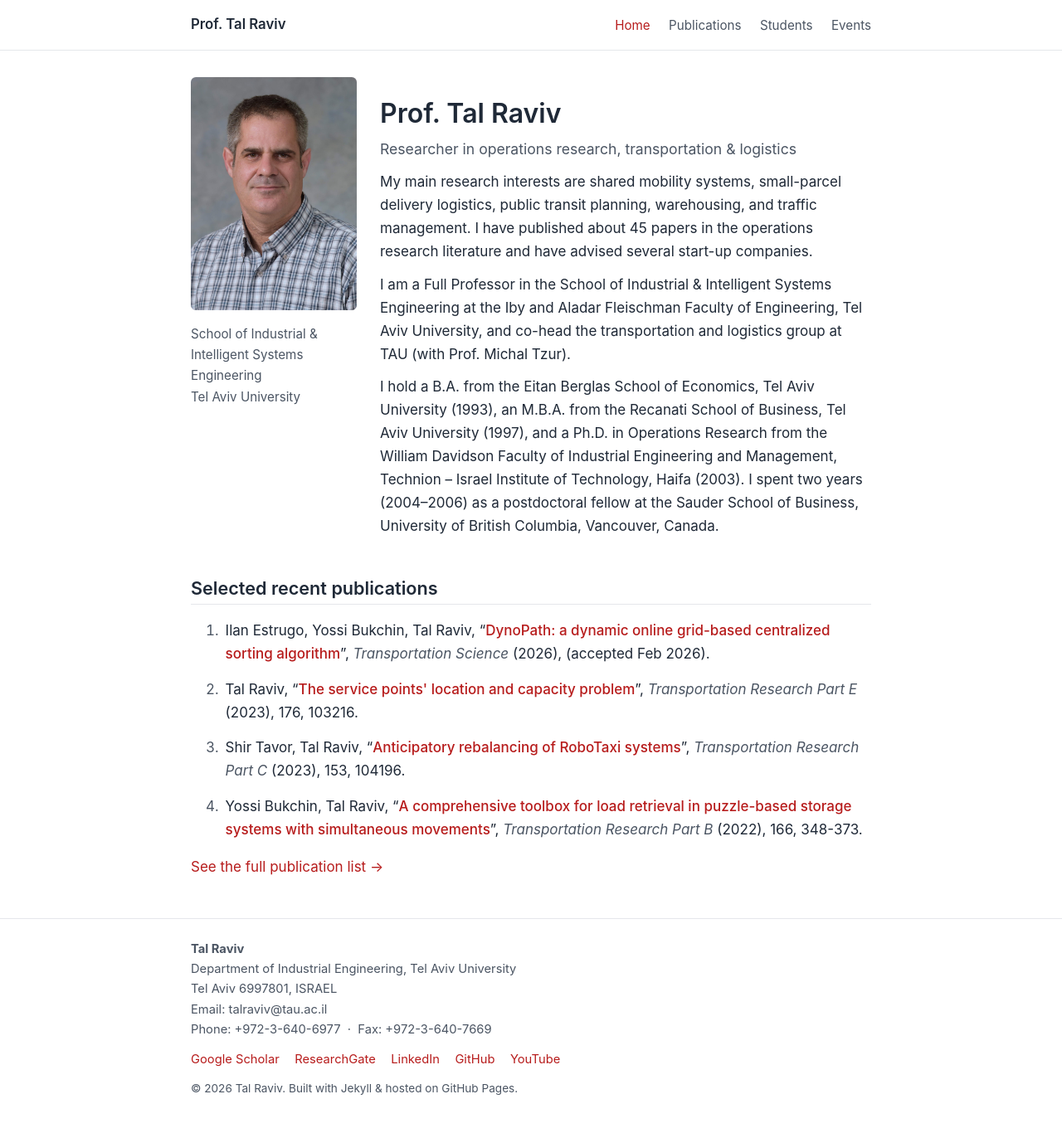
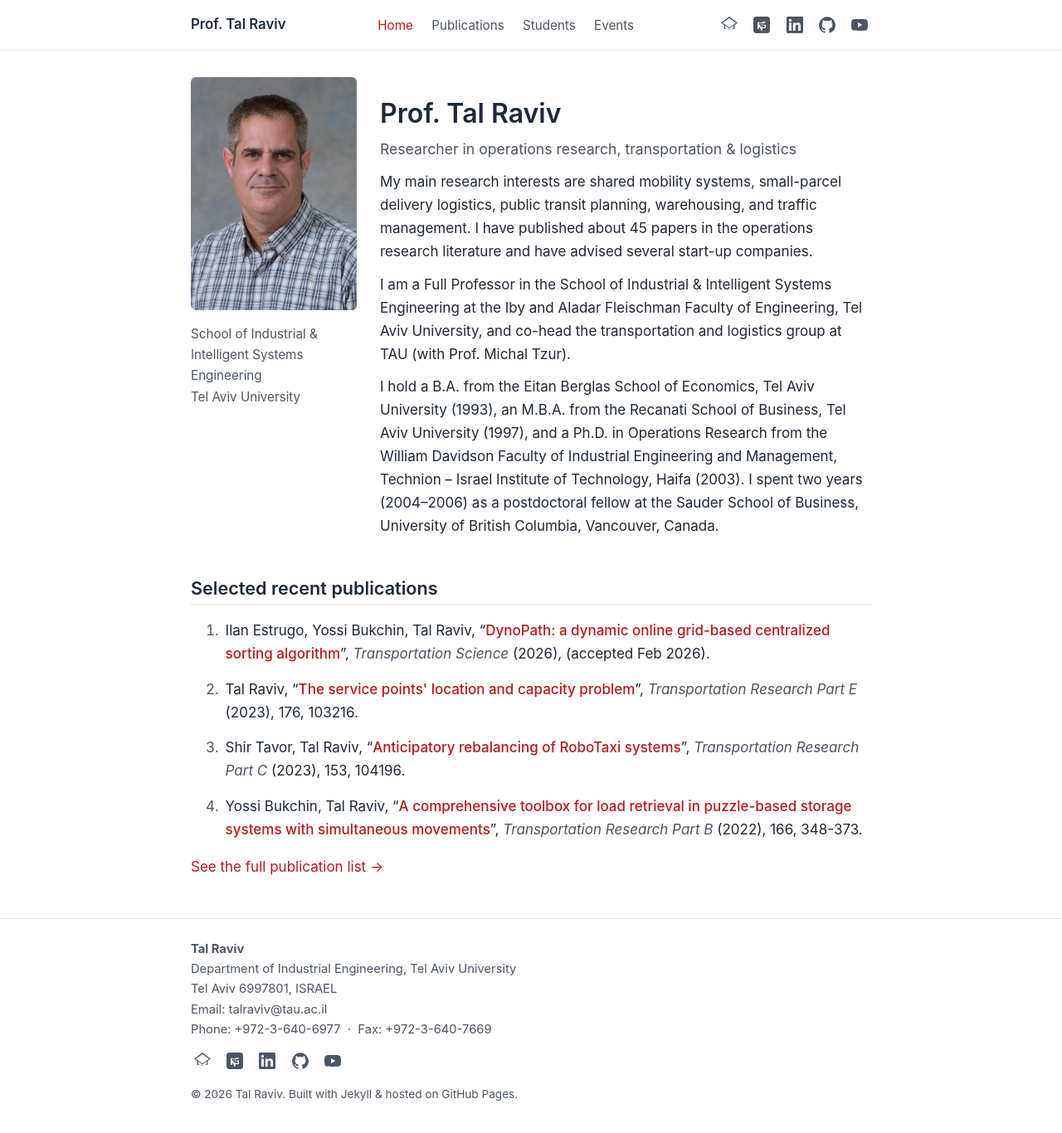
Before and after one commit to tal69/tal69.github.io, a Jekyll site: the page built from index.md, in a window 1280 px wide and 1371 px high. Shown: the top 1366 px of the window at 83% size. Built offline with Jekyll 4.4.1, drawn with Linux system fonts in a browser that asks for light colours.

Commit message:
restore social icons in header

```diff
--- /dev/null
+++ b/_includes/social-icons.html
@@ -0,0 +1,22 @@
+{%- comment -%}
+  Inline-SVG social icons used in the site header and footer.
+  Sources: hand-traced from each brand's public mark, kept minimal so the file
+  stays small. Swap any href in _config.yml's `social:` block.
+{%- endcomment -%}
+<div class="social-icons">
+  <a href="{{ site.social.scholar }}" title="Google Scholar" aria-label="Google Scholar" rel="noopener" target="_blank">
+    <svg viewBox="0 0 24 24" aria-hidden="true"><path d="M12 0L0 9l4.5 3.4V18h15v-5.6L24 9 12 0zm0 2.3L21.6 9 12 16 2.4 9 12 2.3zM6 13l6 4.5L18 13v3.2c0 1-2.7 2.3-6 2.3s-6-1.3-6-2.3V13z"/></svg>
+  </a>
+  <a href="{{ site.social.researchgate }}" title="ResearchGate" aria-label="ResearchGate" rel="noopener" target="_blank">
+    <svg viewBox="0 0 24 24" aria-hidden="true"><path d="M19.6 0H4.4A4.4 4.4 0 000 4.4v15.2A4.4 4.4 0 004.4 24h15.2a4.4 4.4 0 004.4-4.4V4.4A4.4 4.4 0 0019.6 0zM8.1 17.7H6V8.4c.7-.1 1.7-.2 2.9-.2 1.5 0 2.5.3 3.2.9.6.5 1 1.3 1 2.2 0 1.6-1.2 2.6-2.4 3v.1c1 .3 1.6 1.1 1.9 2.3.4 1.4.7 2.6.9 3H11c-.2-.3-.5-1.2-.8-2.5-.3-1.4-1-2-2.1-2.1H8.1v4.6zm0-6h.9c1.1 0 2-.5 2-1.4 0-1-.7-1.4-1.9-1.4-.5 0-.8 0-1 .1v2.7zM18 16.5c-.6.2-1.7.5-3 .5-1.5 0-2.7-.4-3.6-1.3-.8-.8-1.3-2-1.3-3.5 0-2.9 2.1-4.7 5.1-4.7 1.1 0 2 .2 2.4.5l-.4 1.6c-.5-.2-1.1-.4-2-.4-2 0-3.3 1.2-3.3 3.2 0 2 1.3 3.2 3.1 3.2.7 0 1.2-.1 1.5-.2v-2.2h-1.9v-1.5H18v4.8z"/></svg>
+  </a>
+  <a href="{{ site.social.linkedin }}" title="LinkedIn" aria-label="LinkedIn" rel="noopener" target="_blank">
+    <svg viewBox="0 0 24 24" aria-hidden="true"><path d="M20.45 20.45h-3.55v-5.57c0-1.33-.03-3.04-1.85-3.04-1.85 0-2.13 1.45-2.13 2.94v5.67H9.36V9h3.41v1.56h.05c.47-.9 1.64-1.85 3.37-1.85 3.6 0 4.27 2.37 4.27 5.46v6.28zM5.34 7.43a2.06 2.06 0 110-4.13 2.06 2.06 0 010 4.13zM7.12 20.45H3.56V9h3.56v11.45zM22.22 0H1.77C.79 0 0 .77 0 1.72v20.56C0 23.23.79 24 1.77 24h20.45c.98 0 1.78-.77 1.78-1.72V1.72C24 .77 23.2 0 22.22 0z"/></svg>
+  </a>
+  <a href="{{ site.social.github }}" title="GitHub" aria-label="GitHub" rel="noopener" target="_blank">
+    <svg viewBox="0 0 24 24" aria-hidden="true"><path d="M12 .3a12 12 0 00-3.8 23.38c.6.12.83-.26.83-.58v-2.04c-3.34.72-4.04-1.61-4.04-1.61-.55-1.4-1.34-1.77-1.34-1.77-1.08-.74.08-.73.08-.73 1.2.09 1.83 1.24 1.83 1.24 1.07 1.83 2.8 1.3 3.49 1 .1-.78.42-1.31.76-1.61-2.66-.3-5.46-1.33-5.46-5.93 0-1.31.47-2.38 1.24-3.22-.13-.3-.54-1.52.12-3.18 0 0 1-.32 3.3 1.23a11.5 11.5 0 016 0c2.28-1.55 3.29-1.23 3.29-1.23.66 1.66.24 2.88.12 3.18.77.84 1.23 1.91 1.23 3.22 0 4.61-2.81 5.62-5.48 5.92.43.37.81 1.1.81 2.22v3.29c0 .32.22.7.83.58A12 12 0 0012 .3"/></svg>
+  </a>
+  <a href="{{ site.social.youtube }}" title="YouTube" aria-label="YouTube" rel="noopener" target="_blank">
+    <svg viewBox="0 0 24 24" aria-hidden="true"><path d="M23.5 6.2a3 3 0 00-2.1-2.1C19.5 3.6 12 3.6 12 3.6s-7.5 0-9.4.5A3 3 0 00.5 6.2 31.4 31.4 0 000 12a31.4 31.4 0 00.5 5.8 3 3 0 002.1 2.1c1.9.5 9.4.5 9.4.5s7.5 0 9.4-.5a3 3 0 002.1-2.1A31.4 31.4 0 0024 12a31.4 31.4 0 00-.5-5.8zM9.6 15.6V8.4l6.3 3.6-6.3 3.6z"/></svg>
+  </a>
+</div>
--- a/_layouts/default.html
+++ b/_layouts/default.html
@@ -20,6 +20,7 @@
              class="{% if page.url == item.url %}active{% endif %}">{{ item.name }}</a>
         {% endfor %}
       </nav>
+      {% include social-icons.html %}
     </div>
   </header>
 
@@ -37,13 +38,7 @@
         Email: <a href="mailto:{{ site.author.email }}">{{ site.author.email }}</a><br>
         Phone: {{ site.author.phone }} &nbsp;·&nbsp; Fax: {{ site.author.fax }}
       </div>
-      <div class="social">
-        <a href="{{ site.social.scholar }}" rel="noopener" target="_blank">Google Scholar</a>
-        <a href="{{ site.social.researchgate }}" rel="noopener" target="_blank">ResearchGate</a>
-        <a href="{{ site.social.linkedin }}" rel="noopener" target="_blank">LinkedIn</a>
-        <a href="{{ site.social.github }}" rel="noopener" target="_blank">GitHub</a>
-        <a href="{{ site.social.youtube }}" rel="noopener" target="_blank">YouTube</a>
-      </div>
+      {% include social-icons.html %}
       <div class="copyright">&copy; {{ "now" | date: "%Y" }} {{ site.author.name }}. Built with Jekyll &amp; hosted on GitHub Pages.</div>
     </div>
   </footer>
--- a/assets/css/main.scss
+++ b/assets/css/main.scss
@@ -114,9 +114,34 @@ a:hover { text-decoration: underline; }
   color: var(--fg-muted);
 }
 .site-footer .contact a { color: var(--fg-muted); }
-.site-footer .social { margin-top: 0.75rem; }
-.site-footer .social a { margin-right: 0.9rem; }
 .site-footer .copyright { margin-top: 0.75rem; font-size: 0.85rem; }
+
+/* ---- social icons ---- */
+.social-icons {
+  display: inline-flex;
+  align-items: center;
+  gap: 0.7rem;
+}
+.social-icons a {
+  display: inline-flex;
+  align-items: center;
+  justify-content: center;
+  width: 28px; height: 28px;
+  color: var(--fg-muted);
+  transition: color 120ms ease;
+}
+.social-icons a:hover { color: var(--accent); }
+.social-icons svg {
+  width: 20px; height: 20px;
+  fill: currentColor;
+  display: block;
+}
+.site-footer .social-icons { margin-top: 0.75rem; }
+.site-header .social-icons { margin-left: 0.5rem; }
+@media (max-width: 640px) {
+  .site-header .wrap { row-gap: 0.5rem; }
+  .site-header .social-icons { margin-left: 0; }
+}
 
 /* ---- tables ---- */
 table { border-collapse: collapse; margin: 1rem 0; }
```
